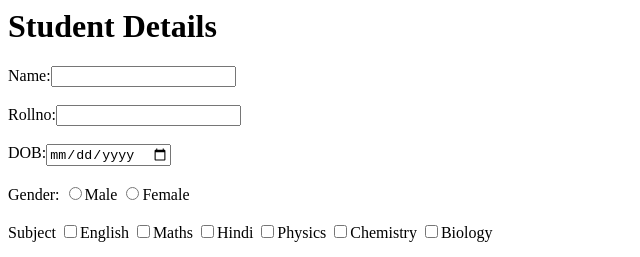
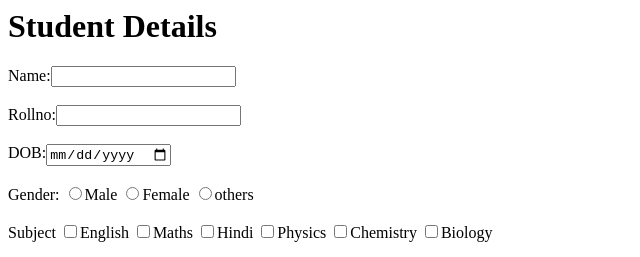
Before and after one commit to sachisahu/class-7, a plain HTML site: page form.html in a window 1280 px wide. Shown: the top 257 px of the page, 0-640 px from the left. Drawn offline with Linux system fonts and the light colour scheme.

Commit message:
added others to gender

```diff
--- a/form.html
+++ b/form.html
@@ -10,7 +10,7 @@
         DOB:<input type="date"><br><br>
         Gender: <input type="radio" name="gen">Male
                 <input type="radio" name="gen">Female
-                <br><br>
+                <input type="radio" name="gen">others<br><br>
         Subject <input type="checkbox">English
                 <input type="checkbox">Maths
                 <input type="checkbox">Hindi
```
